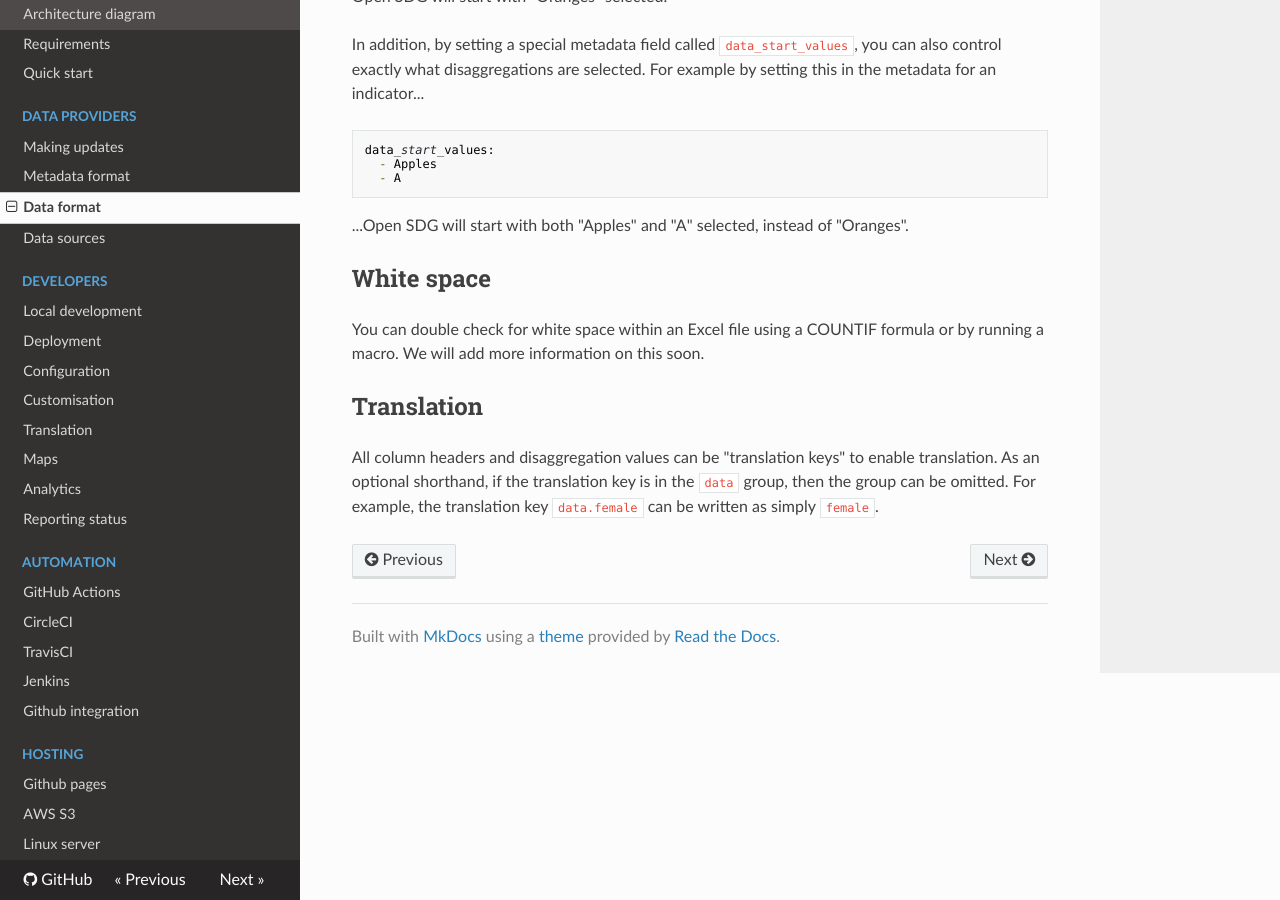
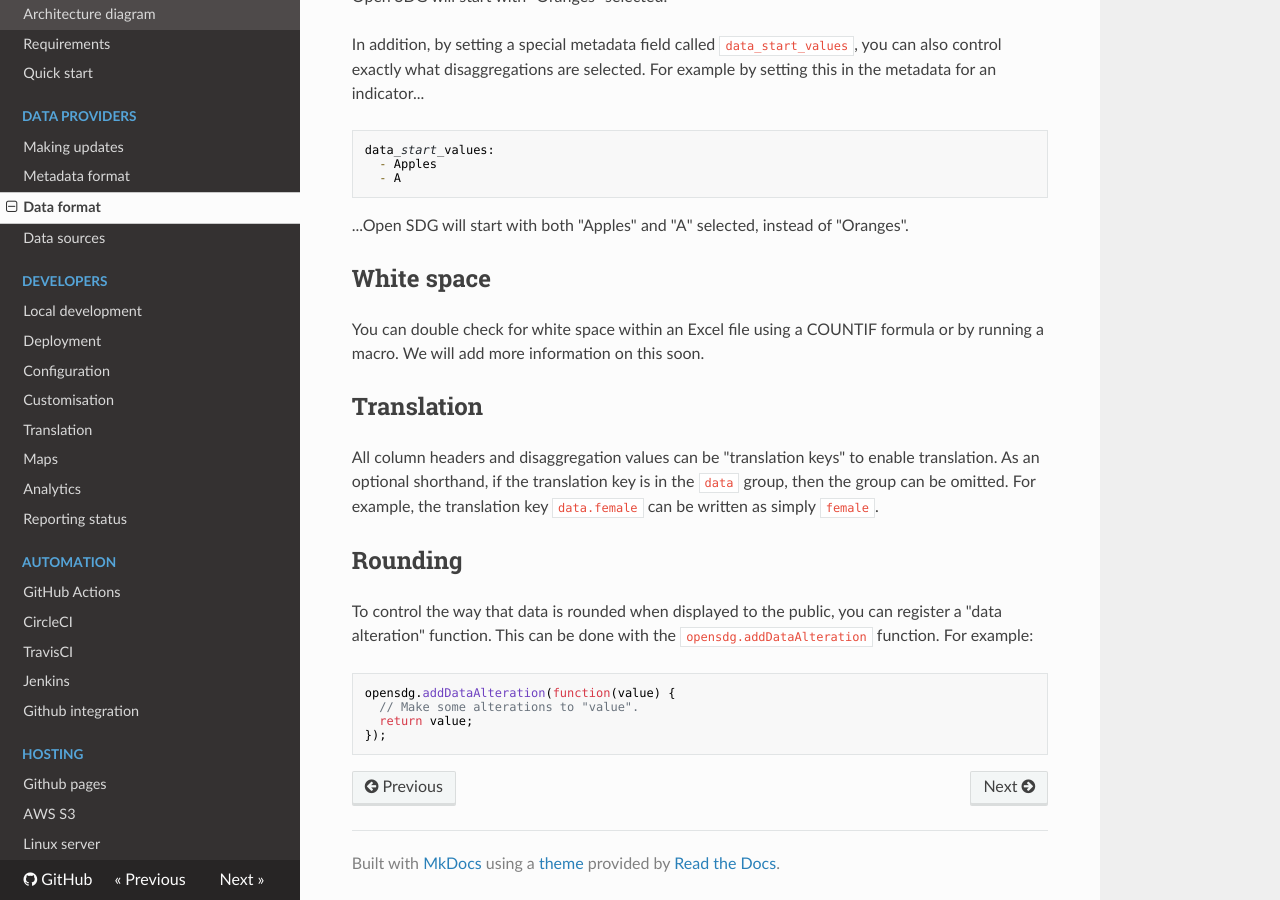
Before and after one commit to open-sdg/open-sdg, an MkDocs documentation site: the page built from docs/data-format.md, in a window 1280 px wide and 900 px high, scrolled down 2577 px. Built offline with MkDocs 1.6.1, drawn with Linux system fonts in a browser that asks for light colours; nearby versions of some CDN libraries; old or Windows-style settings are respelled for this version of MkDocs.

Commit message:
Additional documentation updates

````diff
--- a/docs/data-format.md
+++ b/docs/data-format.md
@@ -93,3 +93,14 @@ You can double check for white space within an Excel file using a COUNTIF formul
 ## Translation
 
 All column headers and disaggregation values can be "translation keys" to enable translation. As an optional shorthand, if the translation key is in the `data` group, then the group can be omitted. For example, the translation key `data.female` can be written as simply `female`.
+
+## Rounding
+
+To control the way that data is rounded when displayed to the public, you can register a "data alteration" function. This can be done with the `opensdg.addDataAlteration` function. For example:
+
+```
+opensdg.addDataAlteration(function(value) {
+  // Make some alterations to "value".
+  return value;
+});
+```
````
Also changed, not shown: docs/metadata-format.md (+2 -0 lines).
